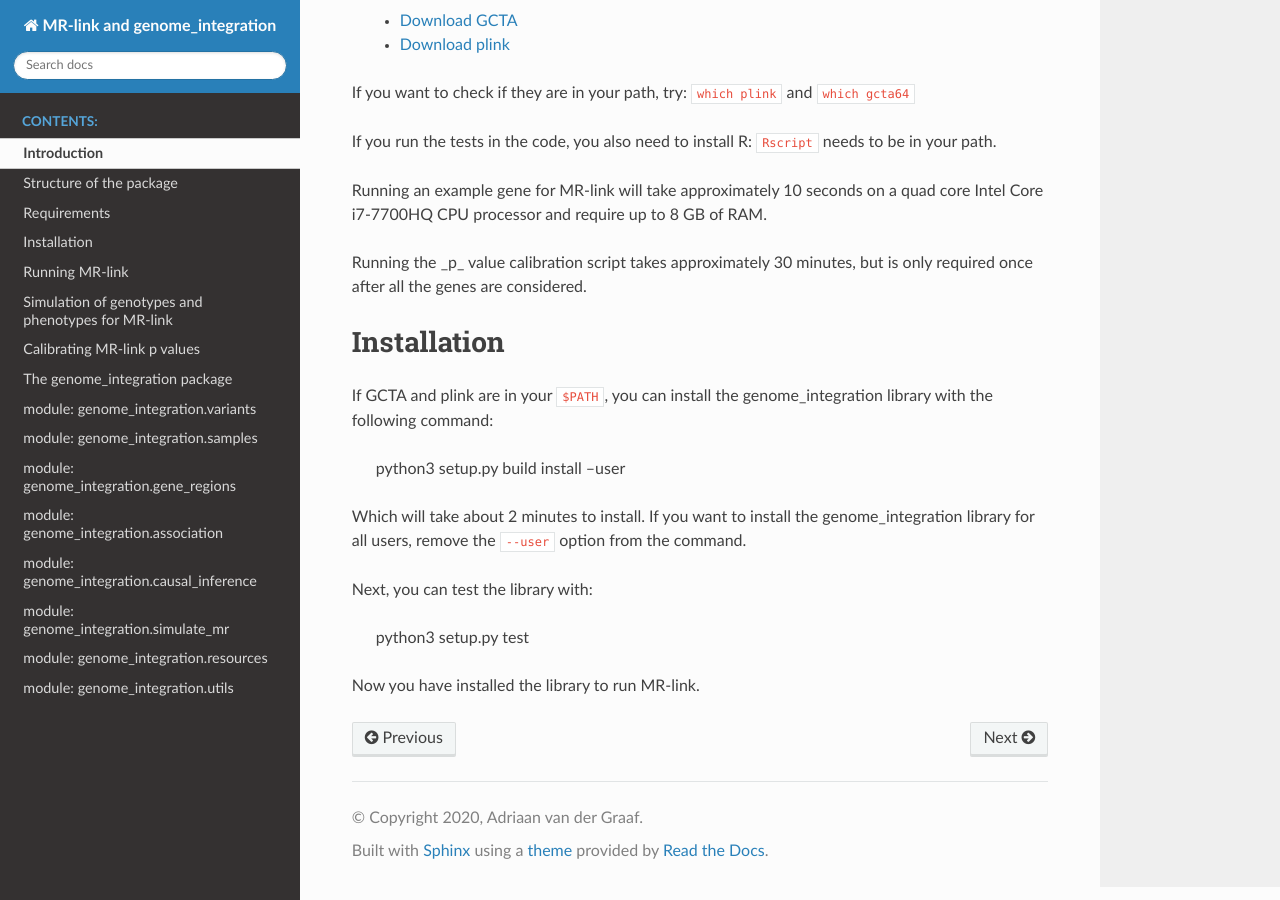
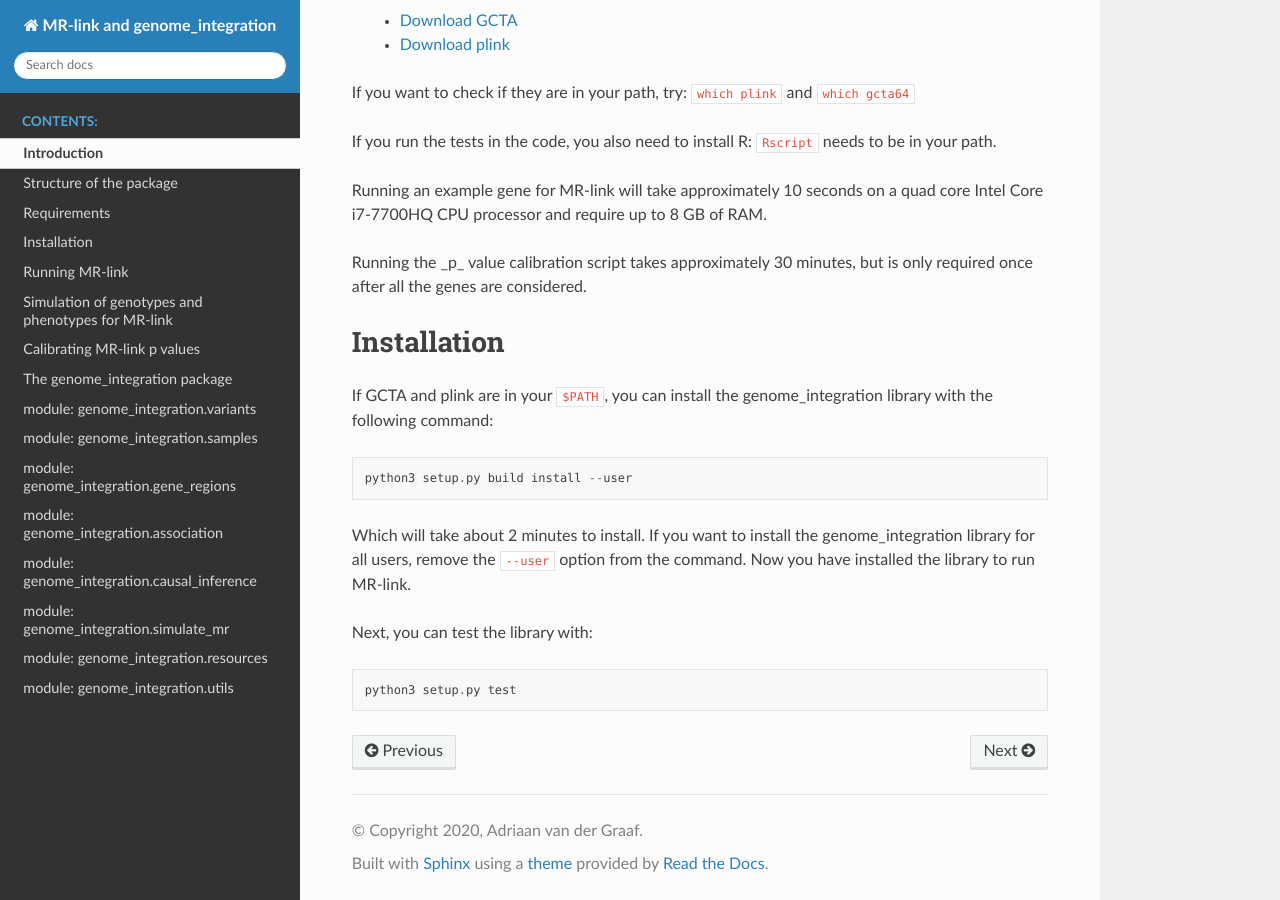
Before and after one commit to adriaan-vd-graaf/genome_integration, a Sphinx documentation site: the page built from docs/source/Introduction.rst, in a window 1280 px wide and 900 px high, scrolled down 977 px. Built offline with Sphinx 7.4.7 and the Read the Docs theme 2.0.0, drawn with Linux system fonts in a browser that asks for light colours.

Commit message:
changes to the documentation

```diff
--- a/docs/source/Introduction.rst
+++ b/docs/source/Introduction.rst
@@ -51,15 +51,14 @@ considered.
 
 Installation
 ------------
-If GCTA and plink are in your ``$PATH``, you can install the genome_integration library with the following command:
+If GCTA and plink are in your ``$PATH``, you can install the genome_integration library with the following command::
 
    python3 setup.py build install --user
 
 Which will take about 2 minutes to install. If you want to install the genome_integration library for all users, remove
 the ``--user`` option from the command.
+Now you have installed the library to run MR-link.
 
-Next, you can test the library with:
+Next, you can test the library with::
 
     python3 setup.py test
-
-Now you have installed the library to run MR-link.
```
